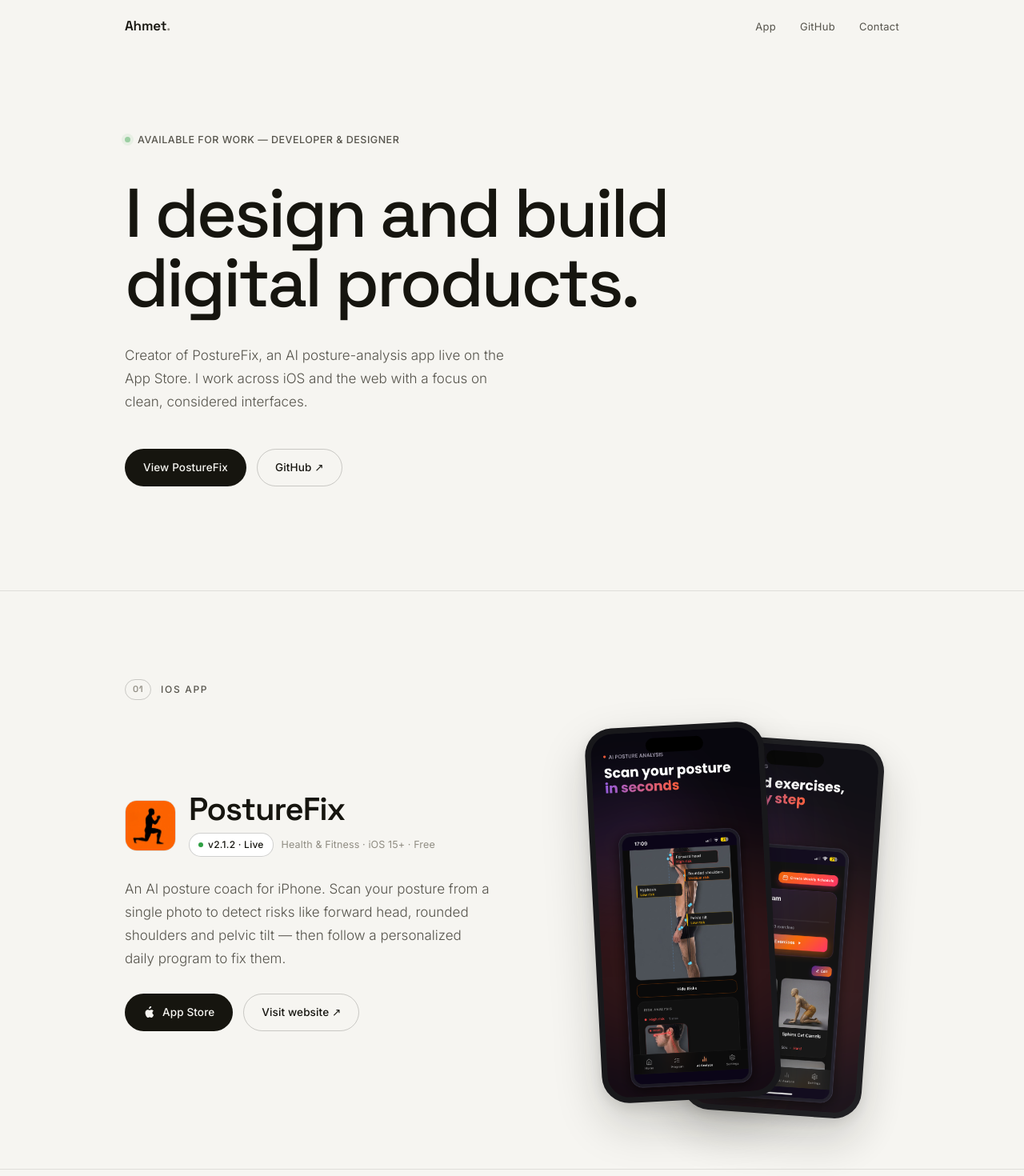
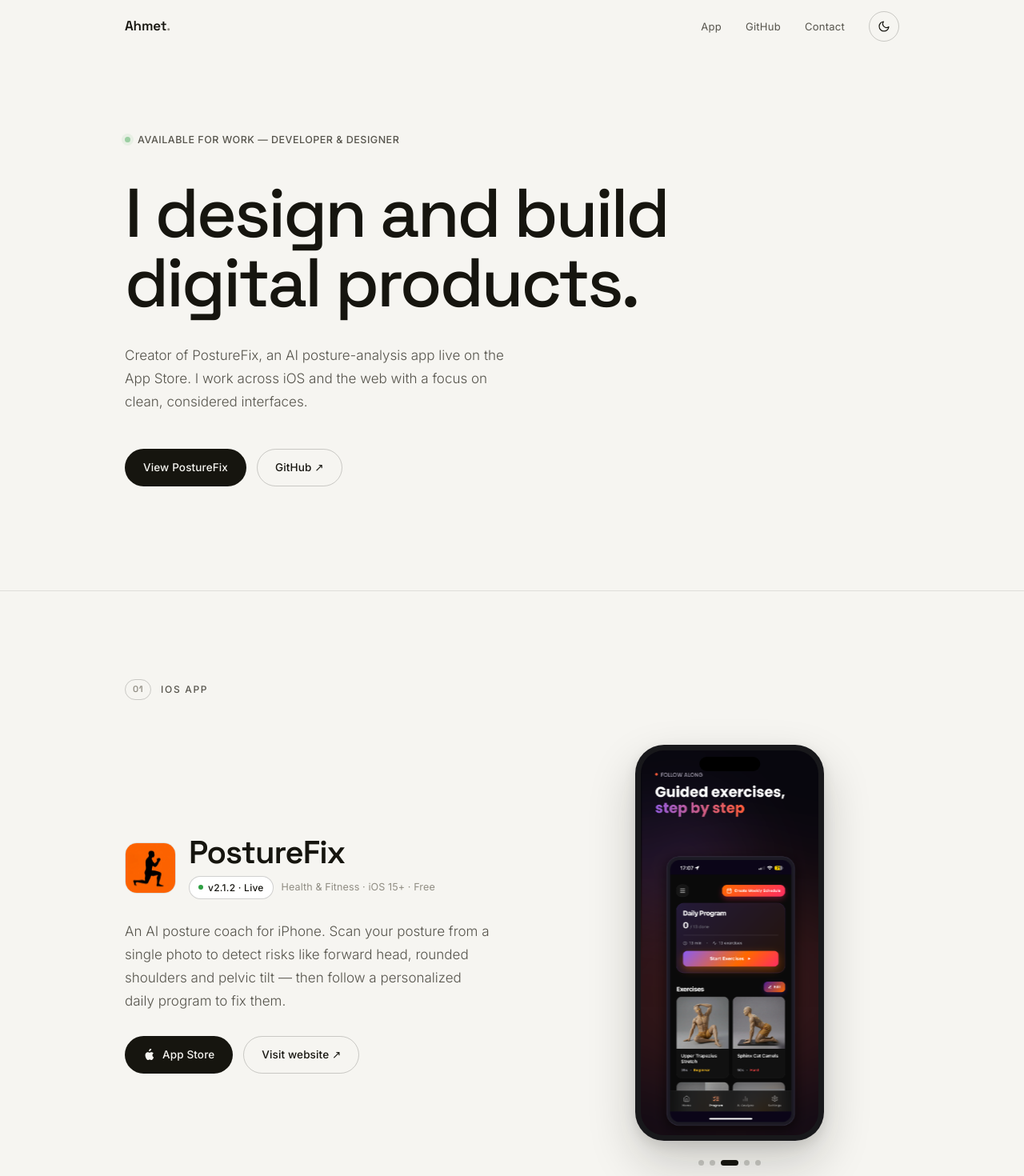
Before and after one commit to ahmetysfd/portfolio-website, a React (Vite) app: page / in a window 1280 px wide. Shown: the top 1470 px of the page at 80% size. Built offline with nearby package versions, Linux system fonts and the light colour scheme; no server answers.

Commit message:
UI/UX Improved

```diff
--- a/src/App.jsx
+++ b/src/App.jsx
@@ -20,7 +20,10 @@
     "An AI posture coach for iPhone. Scan your posture from a single photo to detect risks like forward head, rounded shoulders and pelvic tilt — then follow a personalized daily program to fix them.",
   shots: [
     { src: "/images/posturefix-01.png", alt: "AI posture analysis flagging risks" },
+    { src: "/images/posturefix-02.png", alt: "Take a photo to analyze your posture" },
     { src: "/images/posturefix-03.png", alt: "Personalized daily program" },
+    { src: "/images/posturefix-04.png", alt: "Guided exercises and video tutorials" },
+    { src: "/images/posturefix-05.png", alt: "Smart reminders and weekly schedule" },
   ],
 };
 
@@ -59,6 +62,17 @@
     return () => obs.disconnect();
   }, []);
   return [ref, vis];
+}
+
+function useTheme() {
+  const [theme, setTheme] = useState(
+    () => (typeof document !== "undefined" && document.documentElement.getAttribute("data-theme")) || "light"
+  );
+  useEffect(() => {
+    document.documentElement.setAttribute("data-theme", theme);
+    try { localStorage.setItem("theme", theme); } catch { /* ignore */ }
+  }, [theme]);
+  return [theme, () => setTheme((t) => (t === "dark" ? "light" : "dark"))];
 }
 
 function useGitHub(user) {
@@ -114,14 +128,59 @@
   );
 }
 
-function Phone({ src, alt, className = "" }) {
+function PhoneSlideshow({ shots, interval = 2800 }) {
+  const [i, setI] = useState(0);
+  const [paused, setPaused] = useState(false);
+  useEffect(() => {
+    if (paused) return;
+    const t = setInterval(() => setI((p) => (p + 1) % shots.length), interval);
+    return () => clearInterval(t);
+  }, [paused, shots.length, interval]);
   return (
-    <div className={`phone ${className}`}>
+    <div
+      className="slideshow"
+      onMouseEnter={() => setPaused(true)}
+      onMouseLeave={() => setPaused(false)}
+    >
+      <div className="phone">
         <div className="phone__frame">
           <span className="phone__island" />
-        <img src={src} alt={alt} loading="lazy" />
+          <div className="slideshow__viewport">
+            <div className="slideshow__track" style={{ transform: `translateX(-${i * 100}%)` }}>
+              {shots.map((s) => (
+                <img key={s.src} src={s.src} alt={s.alt} loading="lazy" draggable="false" />
+              ))}
             </div>
           </div>
+        </div>
+      </div>
+      <div className="dots">
+        {shots.map((s, k) => (
+          <button
+            key={s.src}
+            className={`dot-btn ${k === i ? "is-active" : ""}`}
+            onClick={() => setI(k)}
+            aria-label={`Show screen ${k + 1}`}
+          />
+        ))}
+      </div>
+    </div>
+  );
+}
+
+function SunIcon() {
+  return (
+    <svg width="17" height="17" viewBox="0 0 24 24" fill="none" stroke="currentColor" strokeWidth="1.8" strokeLinecap="round" aria-hidden="true">
+      <circle cx="12" cy="12" r="4" />
+      <path d="M12 2v2M12 20v2M4.9 4.9l1.4 1.4M17.7 17.7l1.4 1.4M2 12h2M20 12h2M4.9 19.1l1.4-1.4M17.7 6.3l1.4-1.4" />
+    </svg>
+  );
+}
+function MoonIcon() {
+  return (
+    <svg width="16" height="16" viewBox="0 0 24 24" fill="none" stroke="currentColor" strokeWidth="1.8" strokeLinecap="round" strokeLinejoin="round" aria-hidden="true">
+      <path d="M21 12.8A9 9 0 1 1 11.2 3a7 7 0 0 0 9.8 9.8Z" />
+    </svg>
   );
 }
 
@@ -138,6 +197,7 @@
    ═══════════════════════════════════════════════════ */
 function Nav() {
   const [scrolled, setScrolled] = useState(false);
+  const [theme, toggleTheme] = useTheme();
   useEffect(() => {
     const fn = () => setScrolled(window.scrollY > 24);
     window.addEventListener("scroll", fn, { passive: true });
@@ -147,10 +207,20 @@
     <nav className={`nav ${scrolled ? "nav--solid" : ""}`}>
       <div className="nav__inner wrap">
         <a className="brand" href="#top">Ahmet<span>.</span></a>
+        <div className="nav__right">
           <div className="nav__links">
             <a href="#app">App</a>
             <a href="#github">GitHub</a>
             <a href="#contact">Contact</a>
+          </div>
+          <button
+            className="theme-btn"
+            onClick={toggleTheme}
+            aria-label={`Switch to ${theme === "dark" ? "light" : "dark"} mode`}
+            title="Toggle theme"
+          >
+            {theme === "dark" ? <SunIcon /> : <MoonIcon />}
+          </button>
         </div>
       </div>
     </nav>
@@ -296,8 +366,7 @@
             </Reveal>
 
             <Reveal delay={0.1} className="app__shots">
-              <Phone src={APP.shots[1].src} alt={APP.shots[1].alt} className="app__shot app__shot--back" />
-              <Phone src={APP.shots[0].src} alt={APP.shots[0].alt} className="app__shot app__shot--front" />
+              <PhoneSlideshow shots={APP.shots} />
             </Reveal>
           </div>
         </div>
--- a/src/index.css
+++ b/src/index.css
@@ -1,6 +1,6 @@
 @import url('https://fonts.googleapis.com/css2?family=Inter:wght@300;400;500;600&family=Space+Grotesk:wght@400;500;600;700&display=swap');
 
-:root {
+:root, [data-theme="light"] {
   --paper: #f6f5f1;
   --card: #ffffff;
   --ink: #16150f;
@@ -9,10 +9,25 @@
   --line: rgba(22,21,15,0.10);
   --line-2: rgba(22,21,15,0.20);
   --green: #2ea043;
+  --nav-bg: rgba(246,245,241,0.78);
+  --elev: 0 26px 60px rgba(22,21,15,.20), 0 6px 16px rgba(22,21,15,.10);
   --font-display: 'Space Grotesk', sans-serif;
   --font-body: 'Inter', sans-serif;
   --wrap: 1080px;
   --px: clamp(22px, 5vw, 56px);
+}
+
+[data-theme="dark"] {
+  --paper: #100f0c;
+  --card: #1a1916;
+  --ink: #f3f1ea;
+  --ink-2: #b0ada3;
+  --muted: #76736a;
+  --line: rgba(243,241,234,0.10);
+  --line-2: rgba(243,241,234,0.20);
+  --green: #3fb950;
+  --nav-bg: rgba(16,15,12,0.80);
+  --elev: 0 26px 60px rgba(0,0,0,.55), 0 6px 16px rgba(0,0,0,.40);
 }
 
 *, *::before, *::after { margin: 0; padding: 0; box-sizing: border-box; }
@@ -31,6 +46,7 @@
   font-weight: 400;
   line-height: 1.6;
   overflow-x: hidden;
+  transition: background .45s ease, color .45s ease;
 }
 
 a { text-decoration: none; color: inherit; }
@@ -66,7 +82,7 @@
   border-bottom: 1px solid transparent;
 }
 .nav--solid {
-  background: rgba(246,245,241,0.78);
+  background: var(--nav-bg);
   backdrop-filter: blur(16px) saturate(180%);
   -webkit-backdrop-filter: blur(16px) saturate(180%);
   border-bottom: 1px solid var(--line);
@@ -74,12 +90,24 @@
 .nav__inner { display: flex; align-items: center; justify-content: space-between; height: 66px; }
 .brand { font-family: var(--font-display); font-size: 17px; font-weight: 600; letter-spacing: -.01em; }
 .brand span { color: var(--muted); }
+.nav__right { display: flex; align-items: center; gap: clamp(18px, 3vw, 30px); }
 .nav__links { display: flex; gap: 30px; }
 .nav__links a {
   font-size: 13px; letter-spacing: .02em; color: var(--ink-2);
   transition: color .3s; position: relative;
 }
 .nav__links a:hover { color: var(--ink); }
+
+.theme-btn {
+  display: inline-flex; align-items: center; justify-content: center;
+  width: 38px; height: 38px; border-radius: 50%;
+  border: 1px solid var(--line-2); background: transparent; color: var(--ink);
+  cursor: pointer; flex-shrink: 0;
+  transition: background .3s, border-color .3s, color .3s, transform .35s cubic-bezier(.16,1,.3,1);
+}
+.theme-btn:hover { border-color: var(--ink); background: var(--card); transform: translateY(-2px); }
+.theme-btn svg { transition: transform .5s cubic-bezier(.16,1,.3,1); }
+.theme-btn:hover svg { transform: rotate(25deg); }
 
 /* ── Hero ──────────────────────────────────────── */
 .hero { padding: clamp(140px, 20vh, 200px) 0 clamp(72px, 11vw, 130px); }
@@ -138,23 +166,34 @@
 .app__desc { font-size: clamp(15px, 1.6vw, 17px); line-height: 1.72; color: var(--ink-2); font-weight: 300; max-width: 460px; }
 .app__cta { display: flex; gap: 13px; margin-top: 28px; flex-wrap: wrap; }
 
-.app__shots { position: relative; display: flex; justify-content: center; align-items: center; min-height: 420px; }
-.app__shot { position: absolute; }
-.app__shot--front { transform: translateX(-26%) rotate(-3deg); z-index: 2; }
-.app__shot--back { transform: translateX(30%) translateY(18px) rotate(4deg); z-index: 1; opacity: .96; }
+.app__shots { display: flex; flex-direction: column; align-items: center; justify-content: center; }
 
-/* ── Phone mock ────────────────────────────────── */
-.phone { width: clamp(178px, 19vw, 224px); }
+/* ── Phone mock + slideshow ────────────────────── */
+.slideshow { display: flex; flex-direction: column; align-items: center; }
+.phone { width: clamp(186px, 20vw, 236px); }
 .phone__frame {
-  position: relative; border-radius: 34px; padding: 7px;
+  position: relative; border-radius: 36px; padding: 7px;
   background: #18181b;
-  box-shadow: 0 26px 60px rgba(22,21,15,.20), 0 6px 16px rgba(22,21,15,.10);
+  box-shadow: var(--elev);
 }
-.phone__frame img { width: 100%; border-radius: 28px; }
+.phone__frame img { width: 100%; border-radius: 29px; }
 .phone__island {
   position: absolute; top: 15px; left: 50%; transform: translateX(-50%);
   width: 32%; height: 18px; background: #000; border-radius: 16px; z-index: 2;
 }
+
+.slideshow__viewport { border-radius: 29px; overflow: hidden; }
+.slideshow__track { display: flex; will-change: transform; transition: transform .75s cubic-bezier(.16,1,.3,1); }
+.slideshow__track img { flex: 0 0 100%; width: 100%; border-radius: 0; }
+
+.dots { display: flex; gap: 7px; justify-content: center; margin-top: 24px; }
+.dot-btn {
+  width: 7px; height: 7px; padding: 0; border: none; border-radius: 100px;
+  background: var(--line-2); cursor: pointer;
+  transition: width .45s cubic-bezier(.16,1,.3,1), background .35s;
+}
+.dot-btn:hover { background: var(--muted); }
+.dot-btn.is-active { width: 22px; background: var(--ink); }
 
 /* ── GitHub ────────────────────────────────────── */
 .gh { border: 1px solid var(--line); border-radius: 18px; background: var(--card); padding: clamp(22px, 3vw, 34px); }
@@ -167,11 +206,12 @@
 
 .gh__chart {
   margin: clamp(22px, 3vw, 30px) 0;
-  padding: clamp(14px, 2vw, 20px);
-  border: 1px solid var(--line); border-radius: 12px; background: var(--paper);
+  padding: clamp(16px, 2vw, 22px);
+  border: 1px solid rgba(22,21,15,0.10); border-radius: 12px;
+  background: #f4f3ef;
 }
 .gh__chart img { width: 100%; }
-.gh__chart figcaption { font-size: 11.5px; color: var(--muted); margin-top: 12px; letter-spacing: .02em; text-align: right; }
+.gh__chart figcaption { font-size: 11.5px; color: #8a8780; margin-top: 12px; letter-spacing: .02em; text-align: right; }
 
 .gh__repos { display: grid; grid-template-columns: 1fr 1fr; gap: 14px; }
 .repo {
@@ -219,10 +259,8 @@
 
 /* ── Responsive ────────────────────────────────── */
 @media (max-width: 820px) {
-  .app { grid-template-columns: 1fr; gap: 48px; }
-  .app__shots { min-height: 360px; order: 2; }
-  .app__shot--front { transform: translateX(-30%) rotate(-3deg); }
-  .app__shot--back { transform: translateX(28%) translateY(16px) rotate(4deg); }
+  .app { grid-template-columns: 1fr; gap: 52px; }
+  .app__shots { order: 2; }
 }
 @media (max-width: 600px) {
   .nav__links { gap: 20px; }
```
Also changed, not shown: index.html (+9 -0 lines), .claude/settings.local.json. Lines whose indentation alone changed are shown as unchanged.
